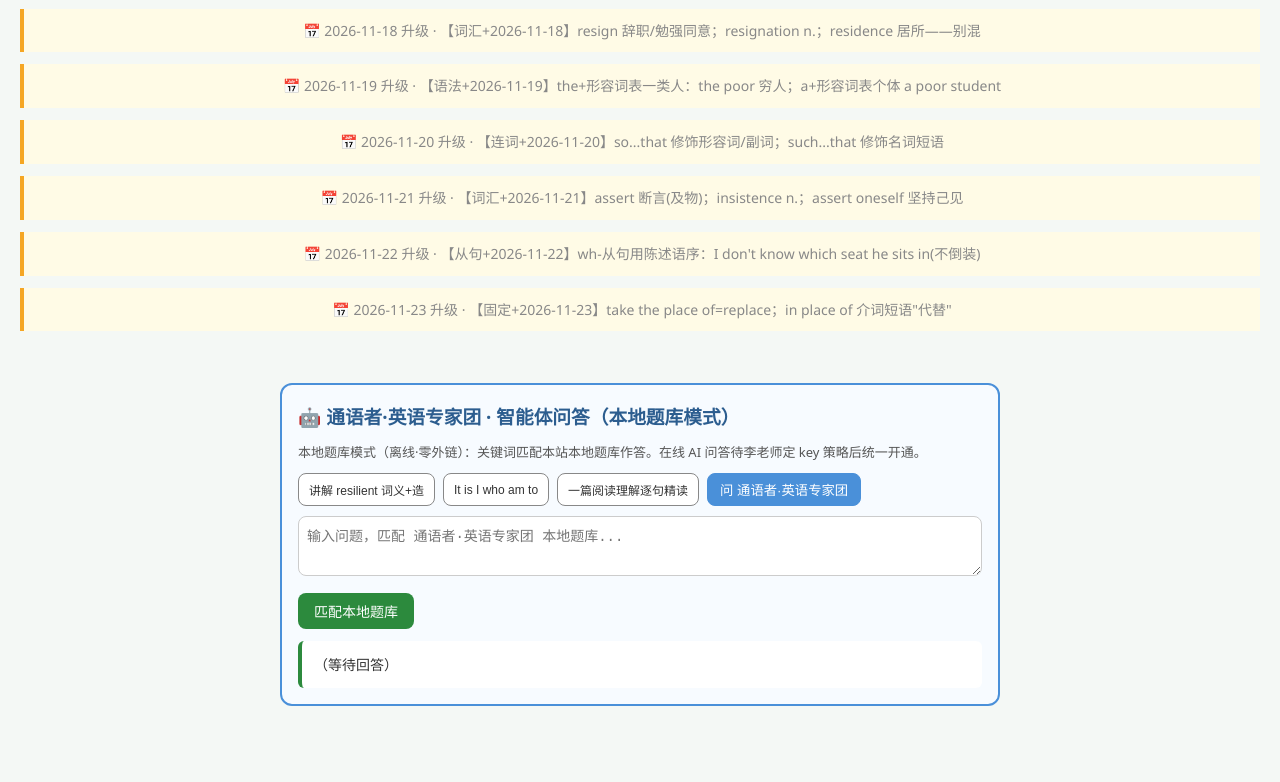
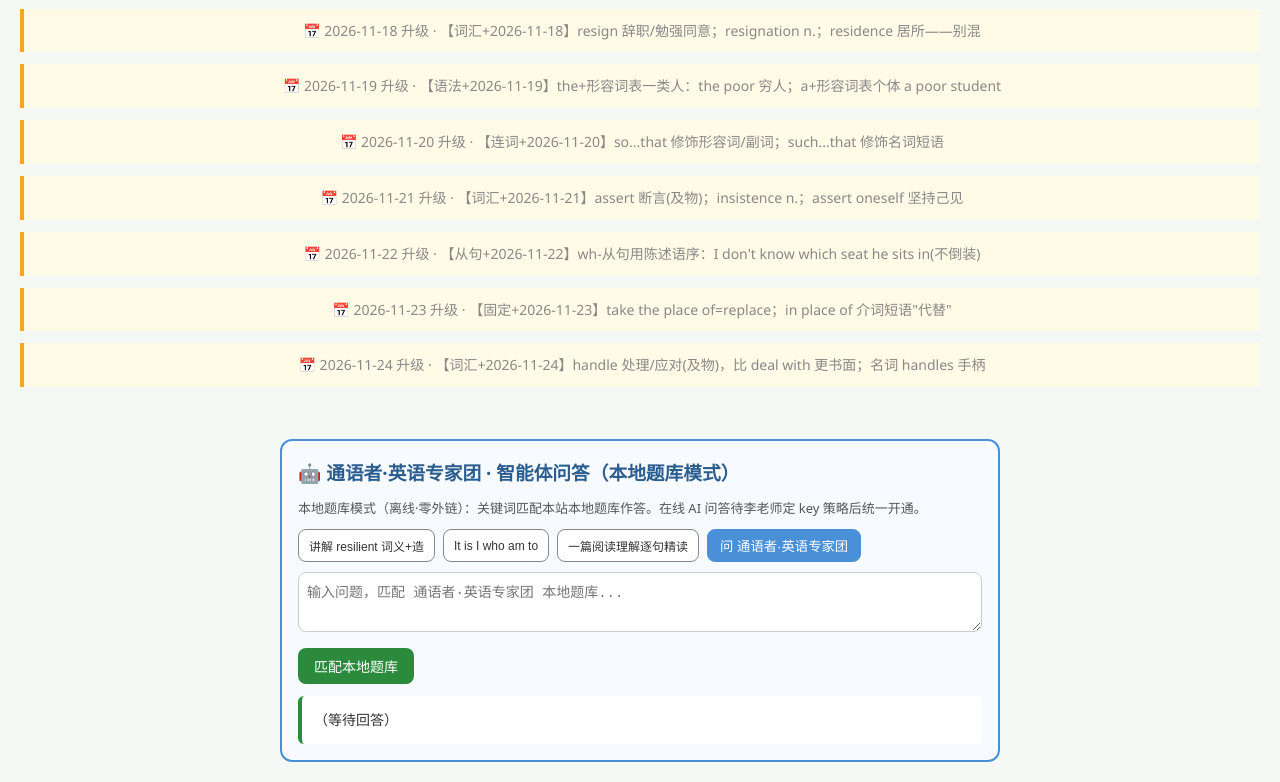
Before and after one commit to dapengzhanchi141345/li-yanming-english, a plain HTML site: page index.html in a window 1280 px wide. Shown: the part 2385-3167 px from the top of the page. Before the commit the page ends 3111 px from the top, so only its background shows below. Drawn offline with Linux system fonts and the light colour scheme.

Commit message:
english 12独立站升级 2026-11-24

```diff
--- a/index.html
+++ b/index.html
@@ -145,6 +145,8 @@ footer{text-align:center;padding:20px;color:#888;font-size:13px;margin-top:30px;
 <div style="background:#fffbe6;border-left:4px solid #f5a623;padding:10px;margin:12px 0;font-size:14px">📅 2026-11-22 升级 · 【从句+2026-11-22】wh-从句用陈述语序：I don't know which seat he sits in(不倒装)</div>
 
 <div style="background:#fffbe6;border-left:4px solid #f5a623;padding:10px;margin:12px 0;font-size:14px">📅 2026-11-23 升级 · 【固定+2026-11-23】take the place of=replace；in place of 介词短语"代替"</div>
+
+<div style="background:#fffbe6;border-left:4px solid #f5a623;padding:10px;margin:12px 0;font-size:14px">📅 2026-11-24 升级 · 【词汇+2026-11-24】handle 处理/应对(及物)，比 deal with 更书面；名词 handles 手柄</div>
 </footer>
 
 <script>
```
